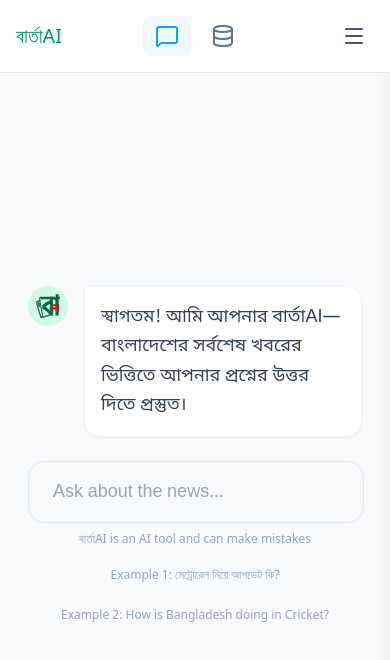
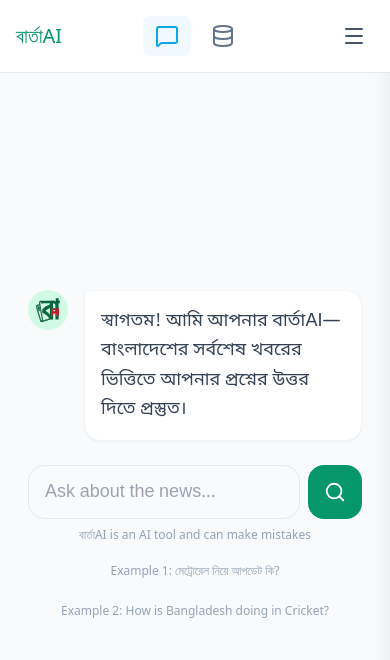
Before and after one commit to cmkhaledsaifullah/bartaAi, a React (Vite) app: page / in a window 390 px wide. Shown: the top 660 px of the page. Built offline with nearby package versions, Linux system fonts and the light colour scheme.

Commit message:
added arrows to navigate scrolling

```diff
--- a/src/views/Chat.tsx
+++ b/src/views/Chat.tsx
@@ -1,4 +1,4 @@
-import { useCallback, useRef, useState, type ChangeEvent, type KeyboardEvent } from 'react'
+import { useCallback, useEffect, useRef, useState, type ChangeEvent, type KeyboardEvent } from 'react'
 import { ArrowDown, CheckCircle2, Cpu, Loader2, Search, User } from 'lucide-react'
 import type { ChatProps, ChatMessage } from '../types'
 import TabContainer from '../components/TabContainer'
@@ -28,6 +28,10 @@
     setShowScrollDown(distanceFromBottom > 100)
   }, [])
 
+  useEffect(() => {
+    handleChatScroll()
+  }, [chatHistory, isInitialChat, handleChatScroll])
+
   const scrollToBottom = () => {
     chatScrollRef.current?.scrollTo({ top: chatScrollRef.current.scrollHeight, behavior: 'smooth' })
   }
@@ -49,7 +53,7 @@
 
   const renderSearchInput = () => (
     <>
-      <div className="flex gap-3">
+      <div className="flex gap-2 sm:gap-3">
         <input
           type="text"
           value={query}
@@ -57,14 +61,14 @@
           onKeyDown={handleKeyDown}
           placeholder={placeholder}
           disabled={isProcessing}
-          className="flex-1 px-6 py-4 bg-slate-50 border border-slate-200 rounded-2xl focus:outline-none focus:ring-2 focus:ring-emerald-500/20 focus:border-emerald-500 transition-all font-bangla text-lg"
+          className="flex-1 min-w-0 px-4 py-3 sm:px-6 sm:py-4 bg-slate-50 border border-slate-200 rounded-2xl focus:outline-none focus:ring-2 focus:ring-emerald-500/20 focus:border-emerald-500 transition-all font-bangla text-lg"
         />
         <button
           type="button"
           onClick={onSubmit}
           disabled={isProcessing}
           aria-label="Run search"
-          className="px-5 py-4 bg-emerald-600 text-white rounded-2xl hover:bg-emerald-700 transition-colors disabled:opacity-50 disabled:cursor-not-allowed flex-shrink-0"
+          className="px-4 py-3 sm:px-5 sm:py-4 bg-emerald-600 text-white rounded-2xl hover:bg-emerald-700 transition-colors disabled:opacity-50 disabled:cursor-not-allowed flex-shrink-0"
         >
           <Search size={22} />
         </button>
--- a/src/views/KnowledgeBase.tsx
+++ b/src/views/KnowledgeBase.tsx
@@ -71,7 +71,7 @@
             onClick={scrollToTop}
             aria-label="Scroll to top"
             data-testid="scroll-to-top"
-            className="absolute right-6 top-4 z-10 w-9 h-9 rounded-full bg-white border border-slate-200 shadow-md flex items-center justify-center hover:bg-slate-50 transition-colors"
+            className="absolute right-6 bottom-4 z-10 w-9 h-9 rounded-full bg-white border border-slate-200 shadow-md flex items-center justify-center hover:bg-slate-50 transition-colors"
           >
             <ArrowUp size={18} className="text-slate-600" />
           </button>
```
